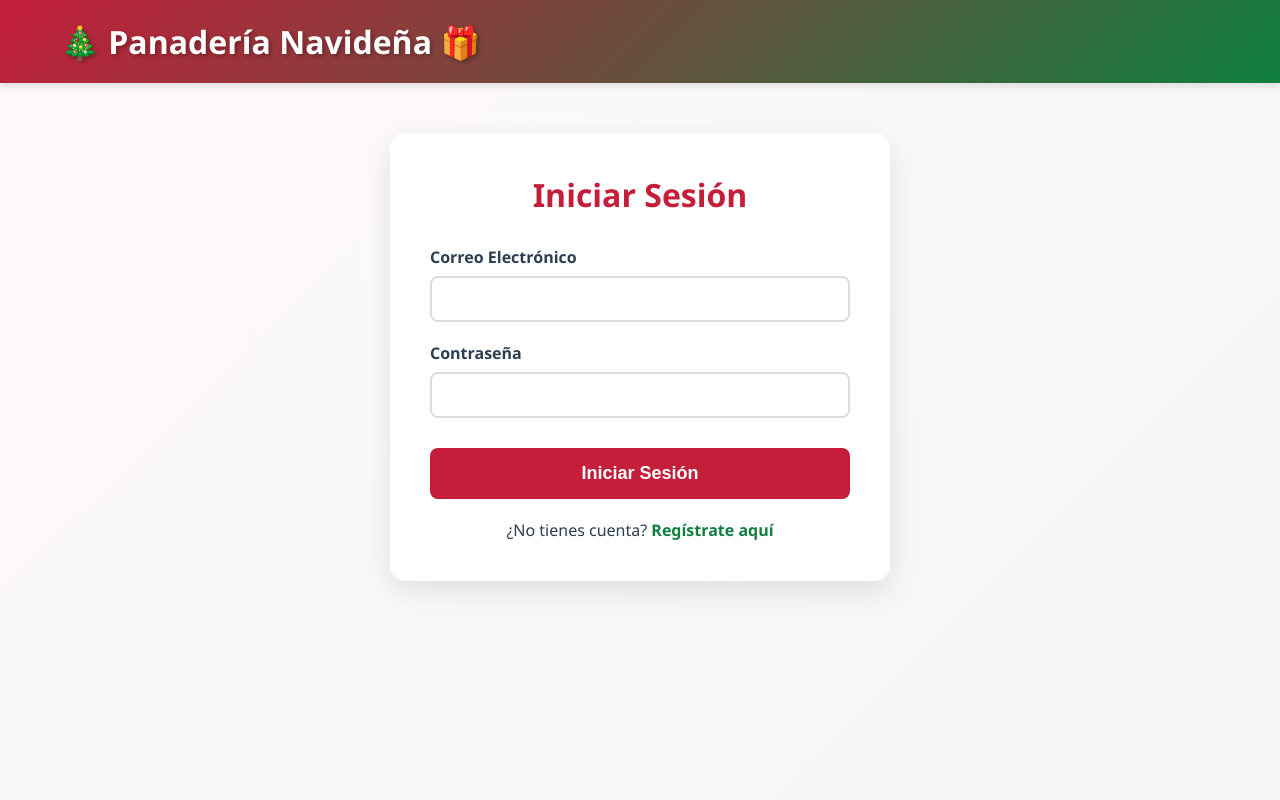
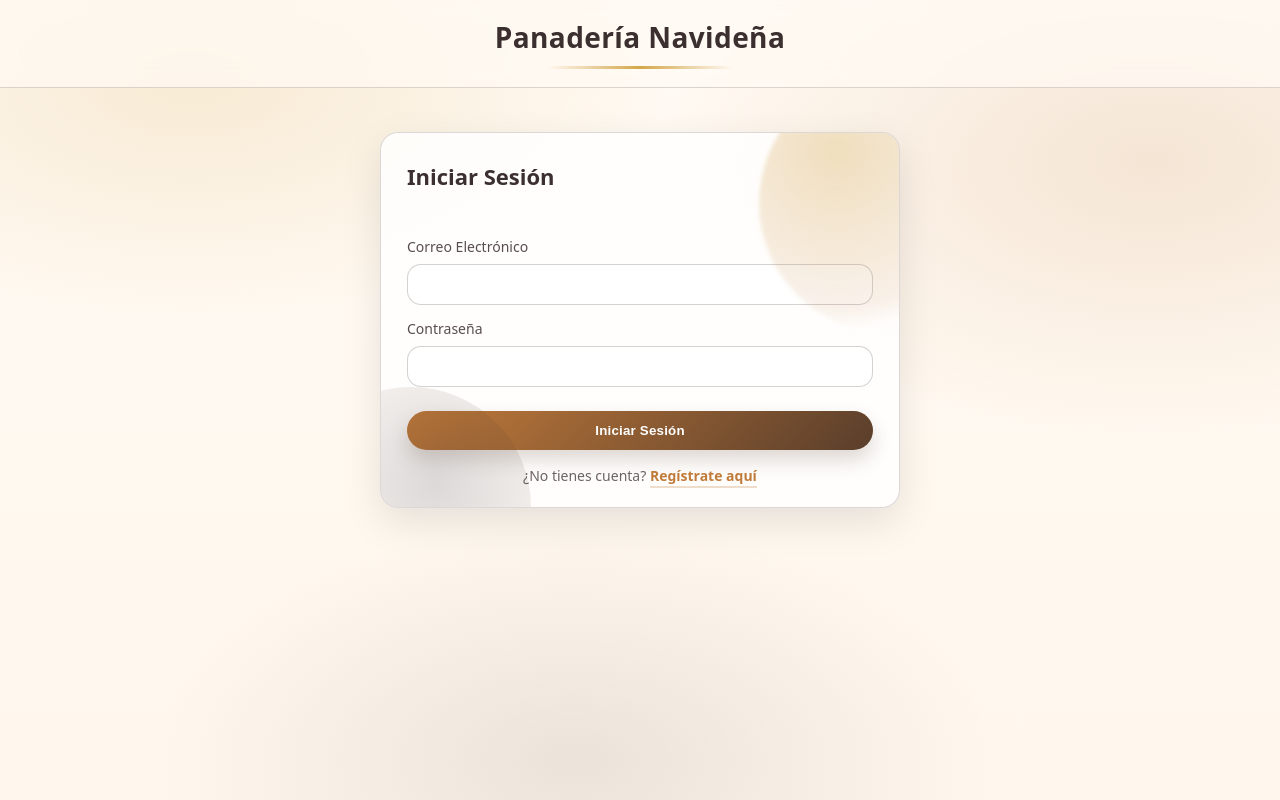
Before and after one commit to elenazezm/Panader-aaa-, a website: page public/login.html in a window 1280 px wide. Drawn offline with Linux system fonts and the light colour scheme.

Commit message:
Fixed login

```diff
--- a/app.js
+++ b/app.js
@@ -15,7 +15,7 @@ const sessionStore = new MySQLStore({}, pool);
 app.use(
   session({
     key: 'panaderia_session',
-    secret: process.env.SESSION_SECRET,
+    secret: process.env.SESSION_SECRET || 'panaderia-zeltzin',
     store: sessionStore,
     resave: false,
     saveUninitialized: false,
--- /dev/null
+++ b/public/css/login.css
@@ -0,0 +1,228 @@
+/* ====== Base ====== */
+:root {
+    --bg-cream: #fff7ed;
+    /* crema */
+    --bg-soft: #fffaf3;
+    /* crema más suave */
+    --coffee: #3b2f2f;
+    /* café oscuro */
+    --cocoa: #5a3e2b;
+    /* cacao */
+    --caramel: #c07a3a;
+    /* caramelo */
+    --gold: #d4a64a;
+    /* dorado */
+    --white: #ffffff;
+    --border: rgba(59, 47, 47, 0.18);
+    --shadow: 0 14px 40px rgba(0, 0, 0, .10);
+    --shadow2: 0 8px 18px rgba(0, 0, 0, .08);
+    --radius: 18px;
+    --radius2: 14px;
+}
+
+* {
+    box-sizing: border-box;
+}
+
+body {
+    margin: 0;
+    font-family: system-ui, -apple-system, Segoe UI, Roboto, "Helvetica Neue", Arial, "Noto Sans", "Liberation Sans", sans-serif;
+    color: var(--coffee);
+    min-height: 100vh;
+
+    /* Fondo tipo "horneado" */
+    background:
+        radial-gradient(800px 400px at 15% 10%, rgba(212, 166, 74, .18), transparent 60%),
+        radial-gradient(900px 500px at 90% 20%, rgba(192, 122, 58, .16), transparent 55%),
+        radial-gradient(700px 400px at 45% 95%, rgba(59, 47, 47, .10), transparent 60%),
+        linear-gradient(180deg, var(--bg-soft), var(--bg-cream));
+    display: flex;
+    flex-direction: column;
+}
+
+/* ====== Header ====== */
+.header {
+    position: sticky;
+    top: 0;
+    z-index: 5;
+    background: rgba(255, 250, 243, 0.75);
+    backdrop-filter: blur(10px);
+    border-bottom: 1px solid var(--border);
+}
+
+.header-content {
+    max-width: 1100px;
+    margin: 0 auto;
+    padding: 18px 18px;
+    display: flex;
+    align-items: center;
+    justify-content: center;
+}
+
+.header h1 {
+    margin: 0;
+    font-size: clamp(20px, 2.4vw, 28px);
+    letter-spacing: 0.4px;
+    color: var(--coffee);
+    position: relative;
+}
+
+/* línea dorada debajo del título */
+.header h1::after {
+    content: "";
+    display: block;
+    width: 64%;
+    height: 3px;
+    margin: 10px auto 0;
+    border-radius: 999px;
+    background: linear-gradient(90deg, transparent, var(--gold), transparent);
+}
+
+/* ====== Card del login ====== */
+.form-container {
+    width: min(520px, calc(100% - 36px));
+    margin: 44px auto;
+    background: rgba(255, 255, 255, 0.82);
+    border: 1px solid var(--border);
+    border-radius: var(--radius);
+    box-shadow: var(--shadow);
+    padding: 28px 26px 22px;
+    position: relative;
+    overflow: hidden;
+}
+
+/* detalle decorativo */
+.form-container::before {
+    content: "";
+    position: absolute;
+    inset: -60px -120px auto auto;
+    width: 260px;
+    height: 260px;
+    border-radius: 50%;
+    background: radial-gradient(circle at 30% 30%, rgba(212, 166, 74, .35), rgba(192, 122, 58, .10) 60%, transparent 70%);
+    filter: blur(2px);
+    pointer-events: none;
+}
+
+/* detalle inferior */
+.form-container::after {
+    content: "";
+    position: absolute;
+    left: -90px;
+    bottom: -120px;
+    width: 240px;
+    height: 240px;
+    border-radius: 50%;
+    background: radial-gradient(circle at 60% 40%, rgba(59, 47, 47, .18), rgba(90, 62, 43, .08) 55%, transparent 70%);
+    pointer-events: none;
+}
+
+.form-container h2 {
+    margin: 0 0 14px;
+    font-size: 22px;
+    color: var(--coffee);
+}
+
+#mensaje {
+    min-height: 18px;
+    margin: 6px 0 14px;
+    font-size: 14px;
+    color: var(--cocoa);
+}
+
+/* ====== Form ====== */
+.form-group {
+    margin: 14px 0;
+}
+
+label {
+    display: block;
+    margin-bottom: 8px;
+    font-size: 14px;
+    color: rgba(59, 47, 47, .85);
+}
+
+input {
+    width: 100%;
+    padding: 12px 12px;
+    border-radius: var(--radius2);
+    border: 1px solid rgba(59, 47, 47, .22);
+    background: rgba(255, 255, 255, .9);
+    color: var(--coffee);
+    outline: none;
+    transition: box-shadow .15s ease, border-color .15s ease, transform .05s ease;
+}
+
+input::placeholder {
+    color: rgba(59, 47, 47, .45);
+}
+
+input:focus {
+    border-color: rgba(192, 122, 58, .70);
+    box-shadow: 0 0 0 4px rgba(192, 122, 58, .18);
+}
+
+input:active {
+    transform: translateY(1px);
+}
+
+/* ====== Botón ====== */
+.btn {
+    appearance: none;
+    border: none;
+    cursor: pointer;
+    width: 100%;
+    padding: 12px 14px;
+    border-radius: 999px;
+    font-weight: 700;
+    letter-spacing: .2px;
+    transition: transform .08s ease, box-shadow .15s ease, filter .15s ease;
+}
+
+.btn-primary {
+    color: var(--white);
+    background: linear-gradient(135deg, var(--caramel), var(--cocoa));
+    box-shadow: 0 10px 20px rgba(90, 62, 43, .20);
+    margin-top: 10px;
+}
+
+.btn-primary:hover {
+    filter: brightness(1.02);
+    box-shadow: 0 14px 26px rgba(90, 62, 43, .26);
+}
+
+.btn-primary:active {
+    transform: translateY(1px);
+}
+
+/* ====== Link inferior ====== */
+.text-link {
+    margin-top: 16px;
+    text-align: center;
+    font-size: 14px;
+    color: rgba(59, 47, 47, .75);
+}
+
+.text-link a {
+    color: var(--caramel);
+    text-decoration: none;
+    font-weight: 700;
+    border-bottom: 2px solid rgba(192, 122, 58, .25);
+    padding-bottom: 1px;
+}
+
+.text-link a:hover {
+    border-bottom-color: rgba(192, 122, 58, .55);
+}
+
+/* ====== Responsive ====== */
+@media (max-width: 420px) {
+    .form-container {
+        padding: 22px 18px 18px;
+        margin: 28px auto;
+    }
+
+    .header-content {
+        padding: 14px 14px;
+    }
+}
--- a/public/js/registro.js
+++ b/public/js/registro.js
@@ -6,6 +6,9 @@ document.getElementById('registroForm').addEventListener('submit', async (e) =>
   const correo = document.getElementById('correo').value.trim();
   const telefono = document.getElementById('telefono').value.trim();
   const password = document.getElementById('password').value;
+
+  console.log('Datos del formulario de registro:');
+  console.log({ nombre, apellido, correo, telefono, password });
 
   // Validaciones frontend
   if (telefono.length < 10 || telefono.length > 12) {
--- a/public/login.html
+++ b/public/login.html
@@ -1,11 +1,13 @@
 <!DOCTYPE html>
 <html lang="es">
+
 <head>
   <meta charset="UTF-8">
   <meta name="viewport" content="width=device-width, initial-scale=1.0">
   <title>Iniciar Sesión - Panadería Navideña</title>
-  <link rel="stylesheet" href="/css/style.css">
+  <link rel="stylesheet" href="/css/login.css">
 </head>
+
 <body>
   <div class="header">
     <div class="header-content">
@@ -38,4 +40,5 @@
 
   <script src="/js/login.js"></script>
 </body>
+
 </html>
--- a/routes/auth.js
+++ b/routes/auth.js
@@ -38,7 +38,7 @@ router.post(
         [idcliente, password]
       );
 
-      await pool.query('INSERT INTO carrito (idcliente, idproducto, cantidad, activo) VALUES (?, 0, 0, 0)', [idcliente]);
+      //await pool.query('INSERT INTO carrito (idcliente, idproducto, cantidad, activo) VALUES (?, 0, 0, 0)', [idcliente]);
 
       res.json({ mensaje: 'Registro exitoso. Ahora puedes iniciar sesión.' });
     } catch (error) {
```
Also changed, not shown: public/admin.html (+3 -0 lines), public/perfil.html (+3 -0 lines).
